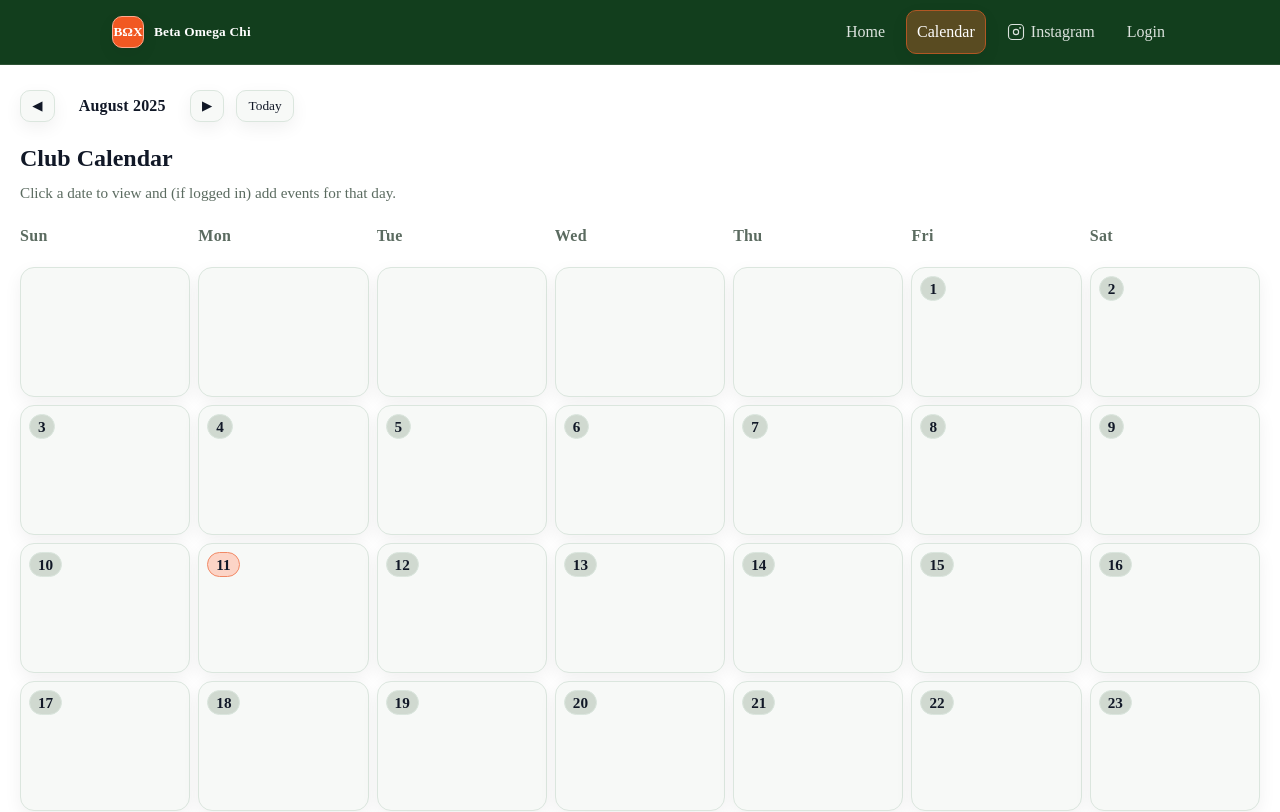
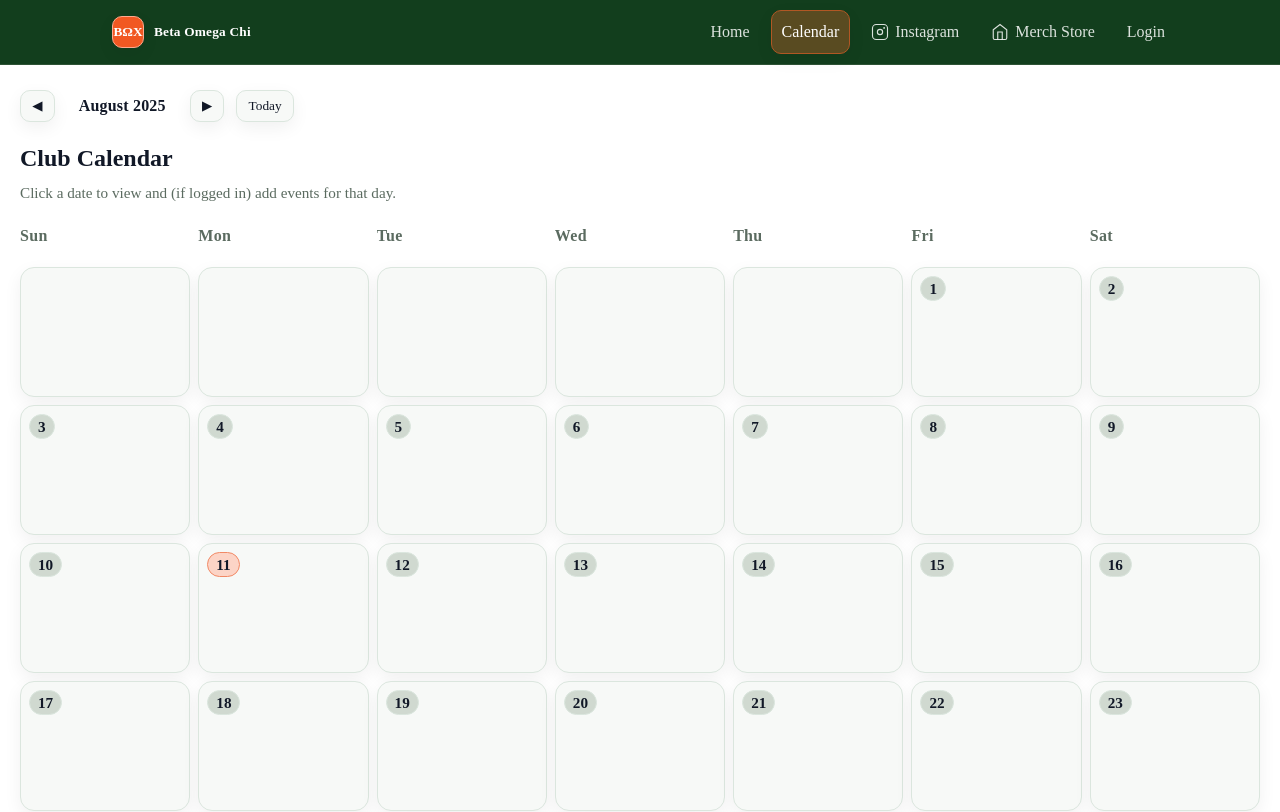
Before and after one commit to bowens5/BetaOmegaChi, a React app: page /BetaOmegaChi/calendar in a window 1280 px wide. Shown: the top 812 px of the page. Built offline with nearby package versions, Linux system fonts and the light colour scheme; no server answers; the database is empty.

Commit message:
Added Store

```diff
--- a/src/NavBar.jsx
+++ b/src/NavBar.jsx
@@ -15,6 +15,19 @@ function InstagramIcon(props) {
       <path d="M7 2h10a5 5 0 015 5v10a5 5 0 01-5 5H7a5 5 0 01-5-5V7a5 5 0 015-5Z" stroke="currentColor" strokeWidth="1.5"/>
       <circle cx="12" cy="12" r="3.5" stroke="currentColor" strokeWidth="1.5"/>
       <circle cx="17.5" cy="6.5" r="1.25" fill="currentColor"/>
+    </svg>
+  );
+}
+
+function StoreIcon(props) {
+  return (
+    <svg
+      aria-hidden="true"
+      width="18" height="18" viewBox="0 0 24 24" fill="none"
+      xmlns="http://www.w3.org/2000/svg" {...props}
+    >
+      <path d="M3 9l9-7 9 7v11a2 2 0 01-2 2H5a2 2 0 01-2-2z" stroke="currentColor" strokeWidth="1.5"/>
+      <path d="M9 22V12h6v10" stroke="currentColor" strokeWidth="1.5"/>
     </svg>
   );
 }
@@ -79,7 +92,18 @@ export default function NavBar() {
             <span className="sr-only">Instagram</span>
           </a>
 
-
+          {/* Merch Store (external) */}
+          <a
+            href="https://the-box-shop.square.site/"
+            className="nav-link social"
+            target="_blank"
+            rel="noopener noreferrer"
+            aria-label="Open our Merch Store (opens in a new tab)"
+            onClick={() => setOpen(false)} // close mobile menu after tap
+          >
+            <StoreIcon />
+            <span className="sr-only">Merch Store</span>
+          </a>
 
           {loggedIn ? (
             <button
```
